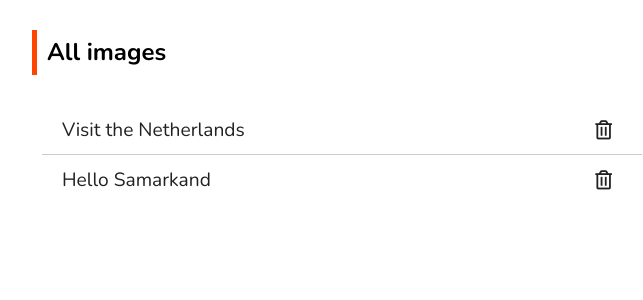
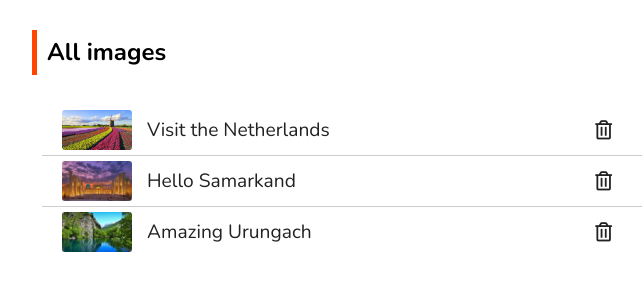
Before and after one commit to mirsadikov/Image-Gallery, a Node server app: page /allimages in a window 1280 px wide. Shown: the part 64-364 px from the top of the page, without its empty margins (78-721 px from the left). Run offline with Node 20, Linux system fonts and the light colour scheme.

Commit message:
ui improvements

```diff
--- a/public/scripts/all_images.js
+++ b/public/scripts/all_images.js
@@ -10,10 +10,17 @@ function populate(data) {
   data.map((one) => {
     var newNode = document.createElement("li");
     newNode.className = "image";
-    var title = document.createElement("a");
-    title.href = `/allimages/${one.id}`;
-    title.className = "title";
+    var titleContainer = document.createElement("a");
+    titleContainer.href = `/allimages/${one.id}`;
+    // titleContainer.className = "titleContainer";
+    var titleImage = document.createElement("img");
+    titleImage.src = one.path;
+    titleImage.id = "titleImage";
+    var title = document.createElement("p");
+    title.id = "title";
     title.textContent = one.title;
+    titleContainer.appendChild(titleImage);
+    titleContainer.appendChild(title);
 
     var del = document.createElement("a");
     del.classList.add("delBtn");
@@ -22,7 +29,7 @@ function populate(data) {
     delBtn.classList.add("far", "fa-trash-alt");
     del.appendChild(delBtn);
 
-    newNode.appendChild(title);
+    newNode.appendChild(titleContainer);
     newNode.appendChild(del);
 
     container.appendChild(newNode);
--- a/public/styles/style.css
+++ b/public/styles/style.css
@@ -200,6 +200,7 @@ p#description.details {
   border: none;
   background-color: #22222299;
   color: white;
+  outline: none;
 }
 #editFormContainer {
   height: 100%;
@@ -219,6 +220,11 @@ p#description.details {
 
 #formcreate.update textarea {
   max-height: 240px;
+}
+
+.labelInfo {
+  color: #ff4500;
+  font-size: 12px;
 }
 
 /* All images  */
@@ -259,6 +265,20 @@ ul#tablecontainer {
   text-decoration: none;
   font-family: var(--text-font);
   color: #222;
+  display: flex;
+  align-items: center;
+}
+
+#tablecontainer #titleImage {
+  height: 40px;
+  width: 70px;
+  margin-right: 15px;
+  border-radius: 3px;
+  object-fit: cover;
+}
+
+#tablecontainer #title {
+  display: inline-block;
 }
 
 #tablecontainer li:hover {
@@ -269,10 +289,15 @@ ul#tablecontainer {
   /* background-color: #ff5050; */
   text-align: center;
   border-radius: 5px;
+  color: white;
 }
 
 .delBtn:hover {
   background-color: #ff5050;
+}
+
+.delBtn:hover i {
+  color: white;
 }
 
 .delBtn > * {
--- a/views/details.pug
+++ b/views/details.pug
@@ -27,6 +27,7 @@ block content
                     label.label Title
                     input(class="input image-title" id="editTitle" name="title")
                     label.label Image
+                        span.labelInfo  (can be empty)
                     input(type="file" name="image" class="input image-image" accept="image/*")
                     label.label Description
                     textarea(class="input image-desc" id="editDesctiption" name="description" rows="7")
```
Also changed, not shown: database/db.json (+1 -1 lines), public/images/_uz8xubwmg.jpeg (added).
